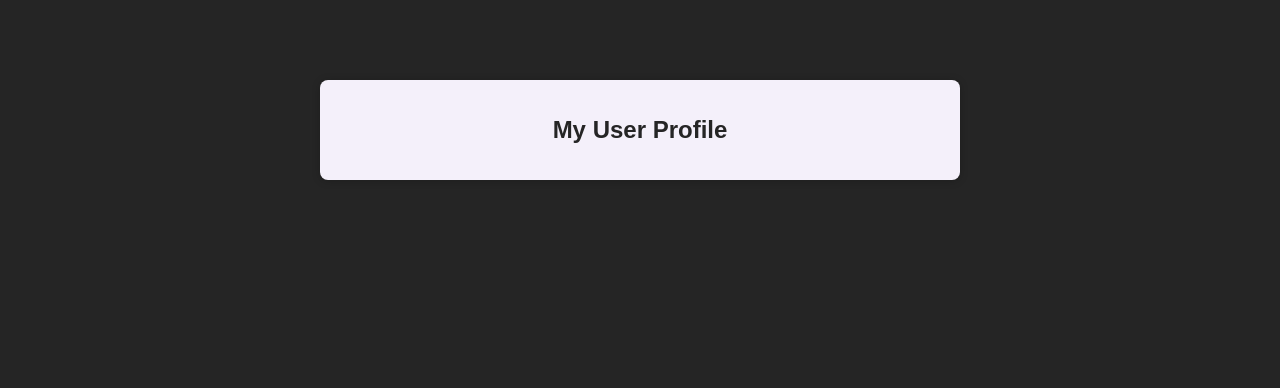
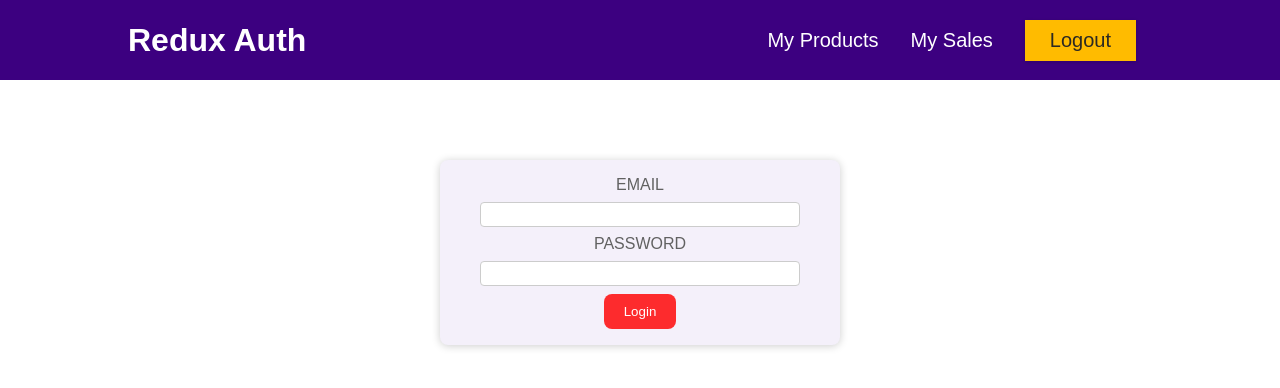
Before and after one commit to merv-e/counter-app, a React (Vite) app: page / in a window 1280 px wide. Shown: the top 388 px of the page. Built offline with nearby package versions, Linux system fonts and the light colour scheme.

Commit message:
the conditional render logic is also implemented (after user is authenticated, the user profile page will be displayed.) In addition to that, for basic validation of the user, some user-friendly approaches are added while user is logging in.

```diff
--- a/src/App.jsx
+++ b/src/App.jsx
@@ -1,12 +1,21 @@
 import { Fragment } from "react";
+import { useSelector } from "react-redux";
+
 import Counter from "./components/Counter";
 import UserProfile from "./components/UserProfile";
+import Header from "./components/Header";
+import Auth from "./components/Auth";
 
 function App() {
+  const isUserAuthorized = useSelector((state) => state.auth.auth);
+
+  console.log(isUserAuthorized);
+
   return (
     <Fragment>
+      <Header />
+      {isUserAuthorized ? <UserProfile /> : <Auth />}
       {/* <Counter /> */}
-      <UserProfile />
     </Fragment>
   );
 }
--- a/src/components/Auth.jsx
+++ b/src/components/Auth.jsx
@@ -1,19 +1,62 @@
-import classes from './Auth.module.css';
+import { useState } from "react";
+import classes from "./Auth.module.css";
+import { useEffect } from "react";
+import { useDispatch } from "react-redux";
+import {login} from '../features/authenticationSlice/authSlice'
 
 const Auth = () => {
+  const dispatch = useDispatch();
+
+  const [userEmail, setUserEmail] = useState("");
+  const [userPw, setUserPw] = useState("");
+
+  const handleLogin = () => {
+    dispatch(login())
+    console.log("Login is successful!");
+  };
+
+  //disable the login button under these circumstances: // In other names : Basic Validity
+
+  //NOTE : add regex ;)
+  const validEmail = userEmail.length > 0 && userEmail.includes("@");
+  const validPassword = userPw.length >= 8;
+  const [isBtnDisabled, setIsBtnDisabled] = useState(true);
+
+  useEffect(() => {
+    if (validEmail && validPassword) {
+      setIsBtnDisabled(false);
+    } else setIsBtnDisabled(true);
+  }, [validEmail, validPassword]);
+
   return (
     <main className={classes.auth}>
       <section>
         <form>
           <div className={classes.control}>
-            <label htmlFor='email'>Email</label>
-            <input type='email' id='email' />
+            <label htmlFor="email">Email</label>
+            <input
+              type="email"
+              id="email"
+              value={userEmail}
+              onChange={(e) => setUserEmail(e.target.value)}
+            />
           </div>
           <div className={classes.control}>
-            <label htmlFor='password'>Password</label>
-            <input type='password' id='password' />
+            <label htmlFor="password">Password</label>
+            <input
+              type="password"
+              id="password"
+              value={userPw}
+              onChange={(e) => setUserPw(e.target.value)}
+            />
           </div>
-          <button>Login</button>
+          <button
+            onClick={handleLogin}
+            //  disabled={!validEmail && !validPassword}
+            className={isBtnDisabled ? "btn-disabled" : "btn"}
+          >
+            Login
+          </button>
         </form>
       </section>
     </main>
--- a/src/index.css
+++ b/src/index.css
@@ -5,11 +5,11 @@
 body {
   margin: 0;
   font-family: sans-serif;
-  color: #252525;
-  background-color: #252525;
+  /* color: #252525;
+  background-color: #252525; */
 }
 
-button {
+.btn {
   font: inherit;
   cursor: pointer;
   background-color: #3c0080;
@@ -19,8 +19,17 @@ button {
   border-radius: 6px;
 }
 
-button:hover,
-button:active {
+.btn:hover,
+.btn:active {
   background-color: #5b14ac;
   border-color: #5b14ac;
 }
+
+.btn-disabled {
+  background-color: #ff0000d1;
+  color: #fff;
+  cursor: not-allowed;
+  border: none;
+  padding: 10px 20px;
+  border-radius: 0.5rem;
+}
```
